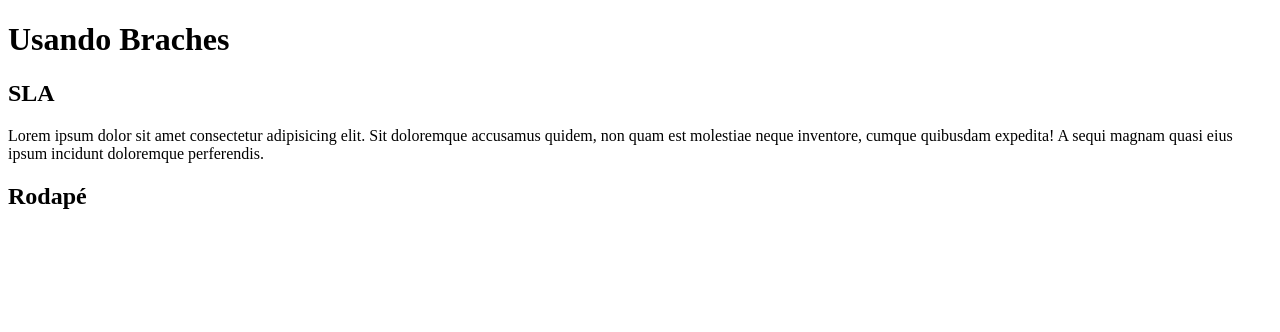
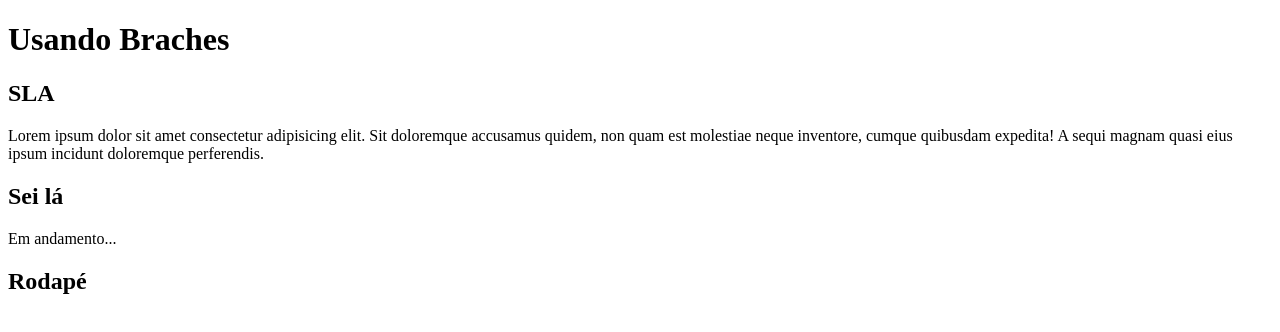
Before and after one commit to JhonatanDev132/Exemplos-branches, a plain HTML site: page index.html in a window 1280 px wide. Drawn offline with Linux system fonts and the light colour scheme.

Commit message:
Update index.html

```diff
--- a/index.html
+++ b/index.html
@@ -12,6 +12,11 @@
             <h2>SLA</h2>
             <p>Lorem ipsum dolor sit amet consectetur adipisicing elit. Sit doloremque accusamus quidem, non quam est molestiae neque inventore, cumque quibusdam expedita! A sequi magnam quasi eius ipsum incidunt doloremque perferendis.</p>
         </article>
+
+        <section>
+            <h2>Sei lá</h2>
+            <p>Em andamento...</p>
+        </section>
     </main>
     <footer> <h2>Rodapé</h2> </footer>
 </body>
```
